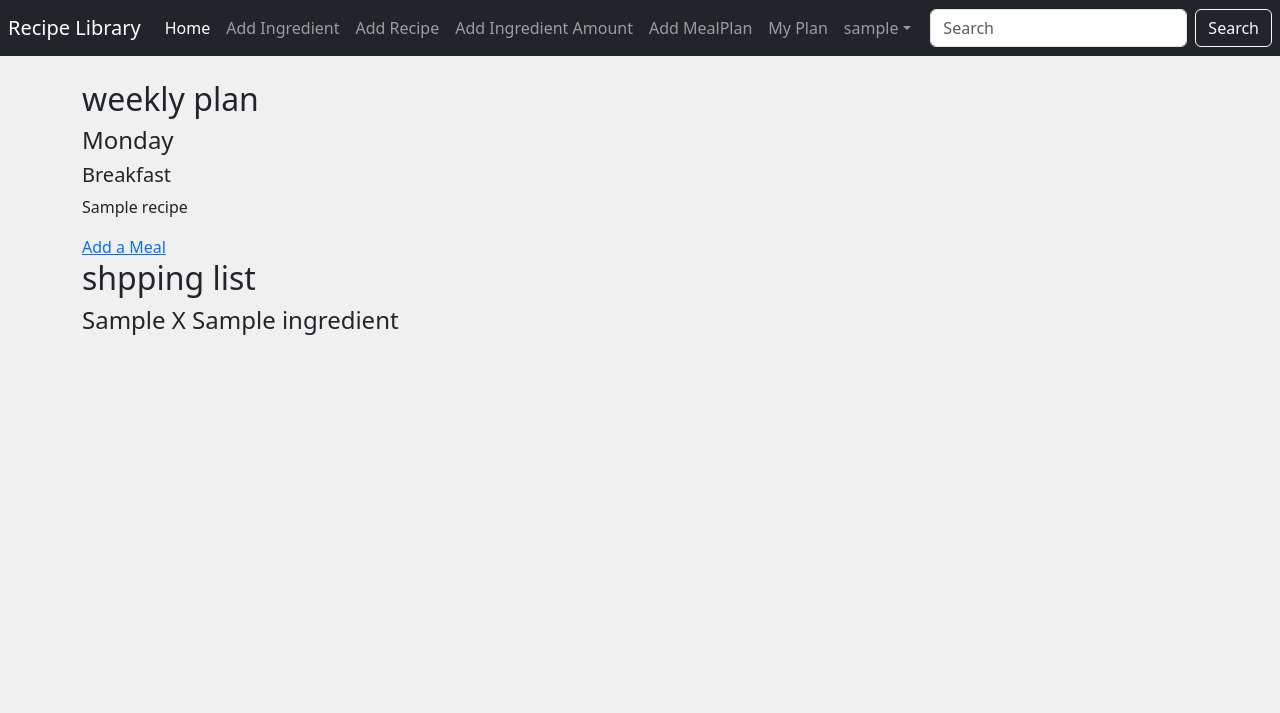
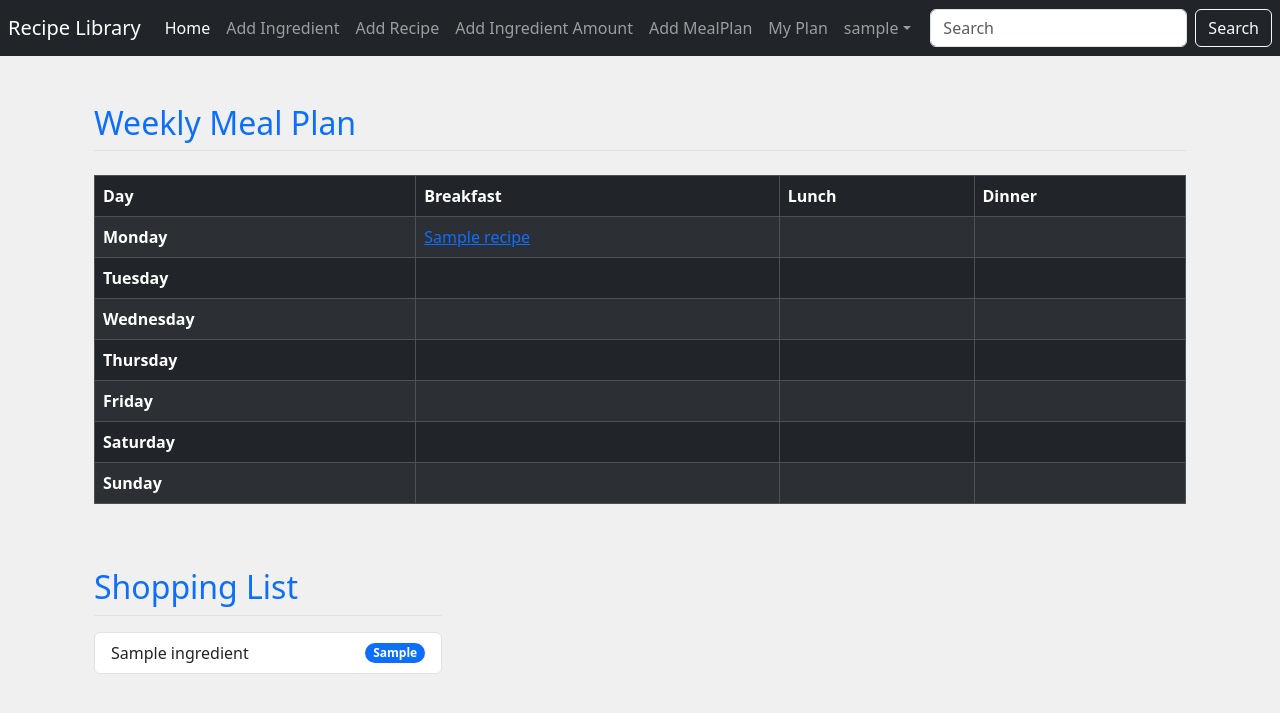
Before and after one commit to AsHkAn-Django/django-meal-planner-tutorial-beginner-friendly-project, a Django app: page /weekly_meal_plan/ in a window 1280 px wide. Shown: the top 713 px of the page. Run offline with Django 5.2, Linux system fonts and the light colour scheme; a user stored in the database is signed in; tables that the repository leaves empty hold one stand-in row (values such as "Sample post"); some libraries are stand-ins or nearby versions.

Commit message:
plan temaplate design changed

```diff
--- a/myApp/templates/base.html
+++ b/myApp/templates/base.html
@@ -8,6 +8,7 @@
     <title>Recipe Library</title>
     {% bootstrap_css %}
     <link rel="stylesheet" href="{% static 'css/style.css' %}">
+    <link rel="stylesheet" href="https://cdn.jsdelivr.net/npm/bootstrap-icons@1.10.5/font/bootstrap-icons.css">
 </head>
 <body>
     <nav class="navbar navbar-expand-lg navbar-dark bg-dark px-2">
--- a/myApp/templates/myApp/weekly_recipe_plan.html
+++ b/myApp/templates/myApp/weekly_recipe_plan.html
@@ -1,20 +1,57 @@
 {% extends 'base.html' %}
-
+{% load static %}
 
 {% block content %}
-    <h2>weekly plan</h2>
-    {% for meal in meals %}
-        <h4>{{meal.get_day_display}}</h4>
-        <h5>{{meal.get_slot_display}}</h5>
-        <p>{{meal.recipe.title}} </p>
-    {% endfor %}
+<div class="container my-5">
+  <h2 class="mb-4 text-primary border-bottom pb-2">Weekly Meal Plan</h2>
+  <div class="table-responsive">
+    <table class="table table-striped table-dark table-bordered align-middle">
+      <thead class="table-dark">
+        <tr>
+          <th scope="col">Day</th>
+          <th scope="col">Breakfast</th>
+          <th scope="col">Lunch</th>
+          <th scope="col">Dinner</th>
+        </tr>
+      </thead>
+      <tbody>
+        {% for code,label in meals.0.DayOfWeek.choices %}
+          <tr>
+            <th scope="row">{{ label }}</th>
+            {% for slot_code,slot_label in meals.0.MealSlot.choices %}
+              <td>
+                {% for meal in meals %}
+                  {% if meal.day == code and meal.slot == slot_code %}
+                    <a href="{% url 'myApp:recipe_detail' meal.recipe.id %}">{{ meal.recipe.title }}</a>
+                  {% endif %}
+                {% empty %}
+                  <span class="text-muted">—</span>
+                {% endfor %}
+              </td>
+            {% endfor %}
+          </tr>
+        {% endfor %}
+      </tbody>
+    </table>
+  </div>
 
-    <a class="my-5" href="{% url 'myApp:add_meal_plan' %}">Add a Meal</a>
+  <div class="row">
 
-    <h2>shpping list</h2>
+    <div class="col-md-4">
+      <h2 class="mt-5 mb-3 text-primary border-bottom pb-2">Shopping List</h2>
+      <ul class="list-group">
+        {% for amount, ingredient in shopping_list %}
+          <li class="list-group-item d-flex justify-content-between align-items-center">
+            <span>{{ ingredient }}</span>
+            <span class="badge bg-primary rounded-pill">{{ amount }}</span>
+          </li>
+        {% empty %}
+          <li class="list-group-item text-muted">No items needed.</li>
+        {% endfor %}
+      </ul>
+    </div>
+  <div class="col-md-8"></div>
+  </div>
 
-    {% for amount, ingredient in shopping_list %}
-        <h4>{{amount}} X {{ingredient}}</h4>
-    {% endfor %}
-
+</div>
 {% endblock content %}
```
